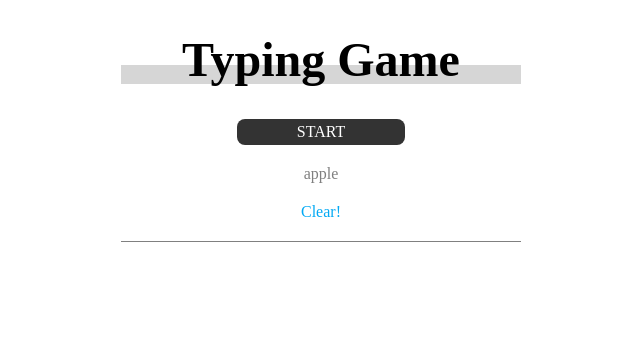
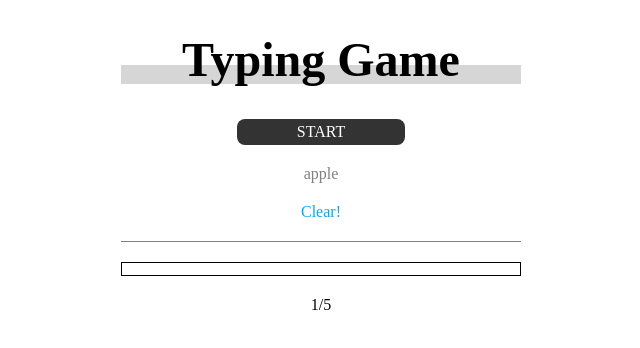
Before and after one commit to 1noseA/typing, a Vue app: page / in a window 1280 px wide. Shown: the top 348 px of the page, without its empty margins (319-959 px from the left). Built offline with nearby package versions, Linux system fonts and the light colour scheme.

Commit message:
ゲージとカウンタを追加

```diff
--- a/src/App.vue
+++ b/src/App.vue
@@ -7,9 +7,14 @@
     <button class="start-button mb-20">START</button>
     <div class="question mb-20">apple</div>
     <div class="clear">Clear!</div>
-    <div class="type-form-wrapper">
+    <div class="type-form-wrapper mb-20">
       <input type="text" class="type-form">
     </div>
+
+    <div class="gauge-wrapper mb-20">
+      <div class="gauge"></div>
+    </div>
+    <div>1/5</div>
   </div>
 </template>
 
--- a/src/assets/style.css
+++ b/src/assets/style.css
@@ -63,3 +63,12 @@ body {
 .type-form-wrapper {
   border-bottom: 1px solid gray;
 }
+
+.gauge {
+  height: 12px;
+}
+
+.gauge-wrapper {
+  border: 1px solid;
+  height: 12px;
+}
```
